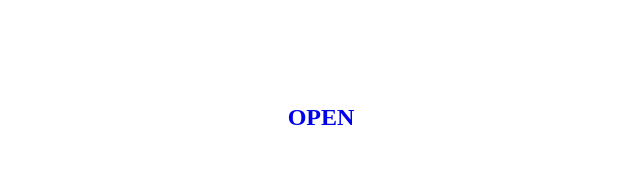
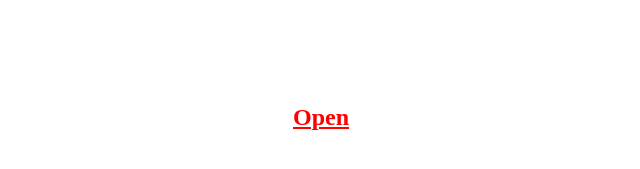
Before and after one commit to imageanalysis/openaccess, a Jekyll site: the page connect.html, which Jekyll copies as it is, in a window 1280 px wide. Shown: the part 278-447 px from the top of the page, without its empty margins (319-959 px from the left). Built offline with Jekyll 4.4.1, drawn with Linux system fonts in a browser that asks for light colours.

Commit message:
Update connect.html

```diff
--- a/connect.html
+++ b/connect.html
@@ -4,21 +4,35 @@
 <head>
 
     <!-- Custom Fonts -->
-    <link href="http://fonts.googleapis.com/css?family=Montserrat:400,700" rel="stylesheet" type="text/css">
+    <link href="http://fonts.googleapis.com/css?family=Lato:400,700,400italic,700italic" rel="stylesheet" type="text/css">
 
     <style>
     	h2 {
     		line-height: 750px;
     		text-align: center;
-    		text-transform: uppercase;
-    		font-color: #ff4719;
+    		font-familiy: Lato, Serif;
 
     	}
 
-    	a:link, a:hover, a:visited {
-    		text-decoration: none;
-    		font-color: #ff4719;
-    	}
+        /* unvisited link */
+        a:link {
+            color: #FF0000;
+        }
+
+        /* visited link */
+        a:visited {
+            color: #00FF00;
+        }
+
+        /* mouse over link */
+        a:hover {
+            color: #FF00FF;
+        }
+
+        /* selected link */
+        a:active {
+            color: #0000FF;
+        }
 
     </style>
 </head>
```
